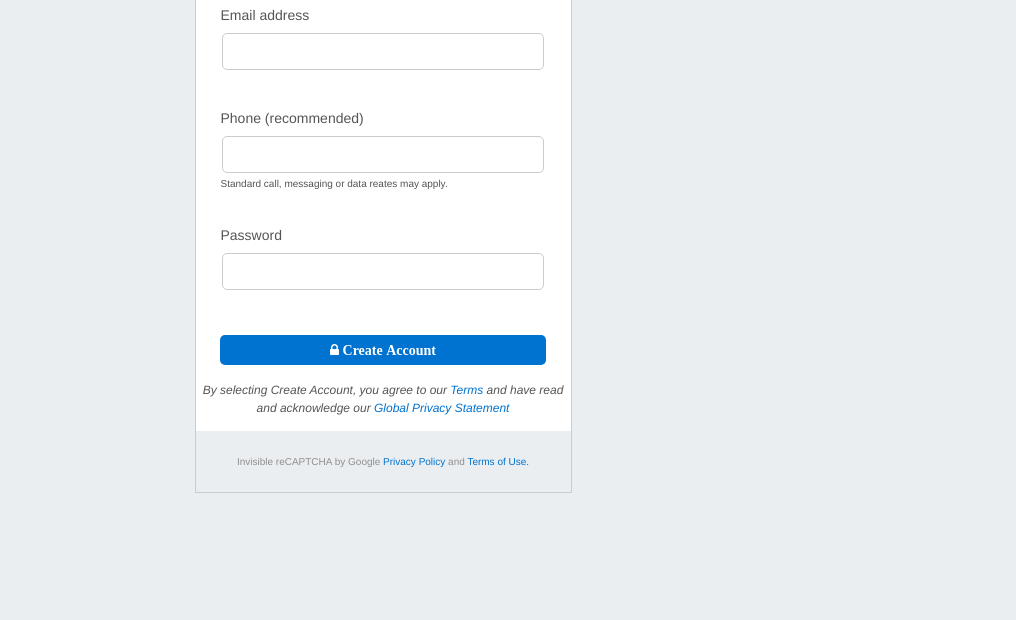
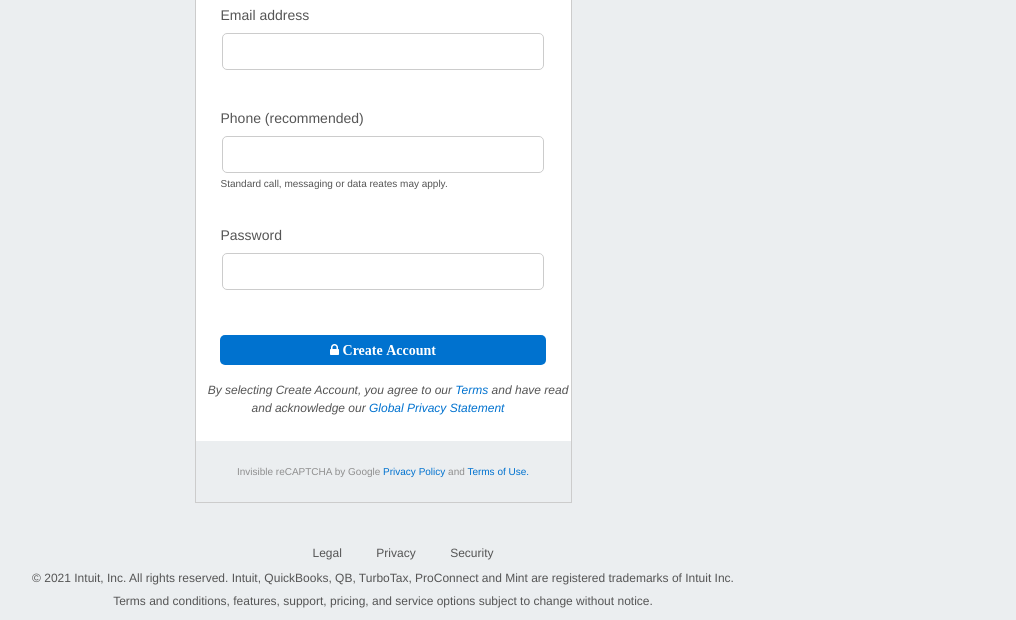
Before and after one commit to nickamcd/signup-page, a plain HTML site: page index.html in a window 1280 px wide. Shown: the part 329-949 px from the top of the page, without its empty margins (257-1273 px from the left). Before the commit the page ends 830 px from the top, so only its background shows below. Drawn offline with Linux system fonts and the light colour scheme.

Commit message:
Added in footer to page

```diff
--- a/index.html
+++ b/index.html
@@ -21,6 +21,7 @@
     <div id="brand-container">
       <img id="intuit-brand" src="https://amarcoscastelo.github.io/intuit-signup-page/images/logo-intuit.png" alt="Intuit Brand Logo">
     </div>
+
     <div id="logo-container">
       <span>
         <img class="logo" src="https://media.glamour.com/photos/5c3786b3d09a332aed09fac8/master/w_400%2Cc_limit/mint.png" alt="Mint logo">
@@ -35,6 +36,7 @@
         turbotax
       </span>
     </div>
+
     <div id="form-container">
       <div id="form-header">
         <h2>Create an Intuit account</h2>
@@ -58,6 +60,7 @@
         <input type="password" name="password" id="password">
 
         <br>
+
         <button class="sign-up-button">
           <i class="fa fa-lock"> <strong>Create Account</strong></i>
         </button>
@@ -74,6 +77,12 @@
     </div>
   </main>
   <footer>
-
+    <ul>
+      <li><a href="https://www.intuit.com/legal/">Legal</a></li>
+      <li><a href="https://www.intuit.com/privacy/statement/">Privacy</a></li>
+      <li><a href="https://security.intuit.com">Security</a></li>
+    </ul>
+    <p>© 2021 Intuit, Inc. All rights reserved. Intuit, QuickBooks, QB, TurboTax, ProConnect and Mint are registered trademarks of Intuit Inc. </p>
+    <p>Terms and conditions, features, support, pricing, and service options subject to change without notice.</p>
   </footer>
 </body>
--- a/styles/main.css
+++ b/styles/main.css
@@ -37,16 +37,38 @@ section {
   background-color: red;
 }
 
-footer {
-  background-color: teal;
+input {
+  width: 80%;
+  padding: 10px;
+  border-radius: 5px;
+  border: 1px solid #ccc;
+  margin-bottom: 30px;
 }
 
-input {
- width: 80%;
- padding: 10px;
- border-radius: 5px;
- border: 1px solid #ccc;
- margin-bottom: 30px;
+footer {
+  margin-top: 25px;
+  text-align: center;
+}
+
+footer ul {
+  margin-bottom: -5px;
+}
+
+footer li {
+  display: inline-block;
+  list-style-type: none;
+  margin: 15px;
+}
+
+footer a {
+  font-size: 12px;
+  color: #555;
+}
+
+footer p {
+  margin-top: -3px;
+  color: #555;
+  font-size: 12px;
 }
 
 .form-header {
@@ -133,6 +155,7 @@ input {
 }
 
 #form-container em {
+  margin: 10px;
   font-size: 12px;
   line-height: 1;
 }
@@ -152,7 +175,7 @@ input {
 }
 
 #form-footer {
-  margin-top: 15px;
+  margin-top: 25px;
   color: #8f8f8f;
   padding: 25px;
   background-color: #ebeef0;
```
